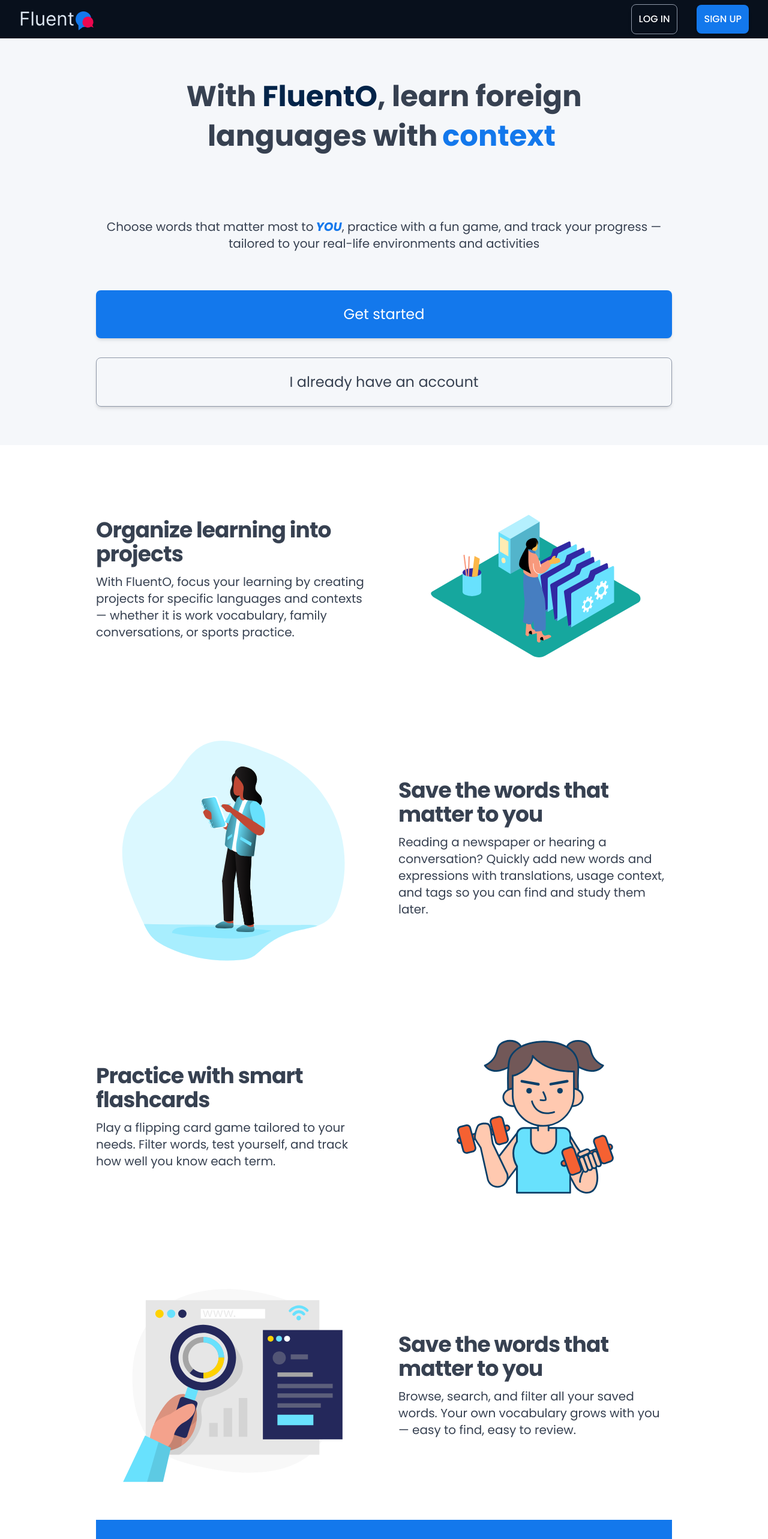
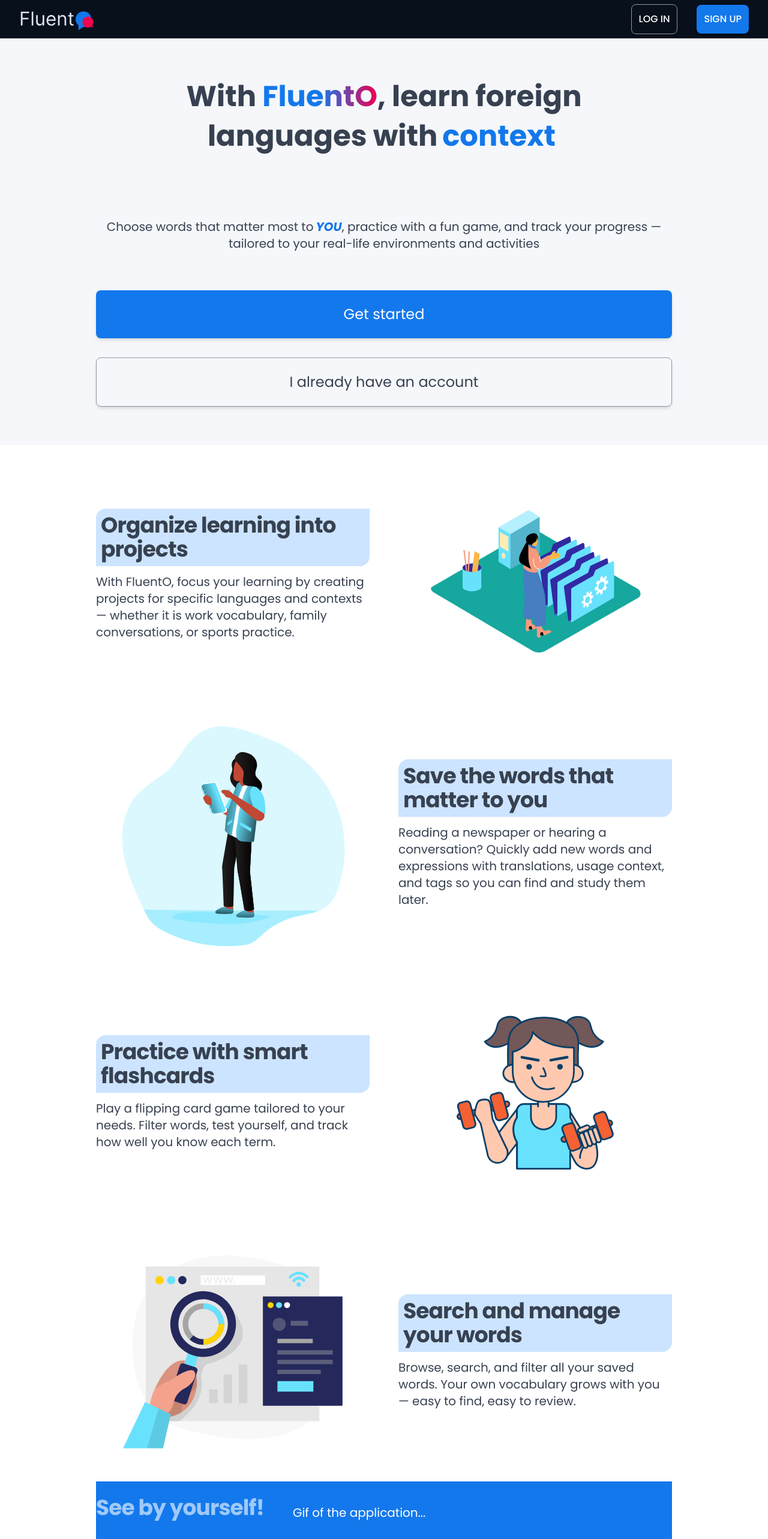
Before and after one commit to jmcavet/fluento, a React (Vite) app: page /landing in a window 1280 px wide. Shown: the top 2566 px of the page at 60% size. Built offline with nearby package versions, Linux system fonts and the light colour scheme; no server answers; a web font is replaced by a local one.

Commit message:
Refactor fluento text color & sections

```diff
--- a/src/features/home/LandingPage.jsx
+++ b/src/features/home/LandingPage.jsx
@@ -18,8 +18,8 @@
 const Message = tw.p`text-lg text-center leading-relaxed md:text-xl md:mt-6`;
 
 const MainSections = tw.div`flex flex-col mx-auto w-full max-w-5xl px-4 pb-16 sm:px-6 lg:px-8`;
-const Section = tw.div`py-8`;
-const SectionContent = tw.div`flex flex-col items-center gap-8 sm:flex-row sm:gap-12`;
+const Section = tw.div`py-6`;
+const SectionContent = tw.div`flex flex-col items-center gap-0 sm:flex-row sm:gap-12`;
 const SectionHeader = tw.h2`text-2xl font-bold mb-4 tracking-tight leading-snug md:text-3xl lg:text-4xl`;
 const SectionParagraph = tw.div`text-base leading-relaxed md:text-lg lg:text-xl`;
 
@@ -27,7 +27,7 @@
 const SectionImage = tw.img`w-full max-w-sm rounded-xl`;
 
 const SectionMessageContainer = tw.div`w-full sm:w-1/2 text-left sm:text-left`;
-const SectionMessageTitle = tw.h2`text-2xl font-bold tracking-tight text-gray-900 md:text-3xl lg:text-4xl`;
+const SectionMessageTitle = tw.h2`bg-primary-200 text-gray-900 text-2xl md:text-3xl lg:text-4xl p-2 font-bold tracking-tight rounded-tl-2xl rounded-br-2xl`;
 const SectionMessageText = tw.p`mt-3 text-base text-gray-600 leading-relaxed md:text-lg lg:text-xl`;
 
 const Footer = tw.div`bg-neutral-900 text-neutral-0 text-sm text-center h-20 p-8`;
@@ -57,8 +57,11 @@
       <HeroContainer>
         <Hero>
           <CatchPhrase>
-            With <span className="font-bold text-primary-800">FluentO</span>,
-            learn foreign languages with
+            With{" "}
+            <span className="font-bold bg-gradient-to-r from-primary-500 via-primary-500 to-accent-500 bg-clip-text text-transparent">
+              FluentO
+            </span>
+            , learn foreign languages with
             <span className="text-primary-500 mx-2 font-bold">context</span>
           </CatchPhrase>
           <Message>
@@ -146,7 +149,7 @@
           <SectionContent>
             <SectionMessageContainer className="sm:order-2">
               <SectionMessageTitle>
-                Save the words that matter to you
+                Search and manage your words
               </SectionMessageTitle>
               <SectionMessageText>
                 Browse, search, and filter all your saved words. Your own
```
